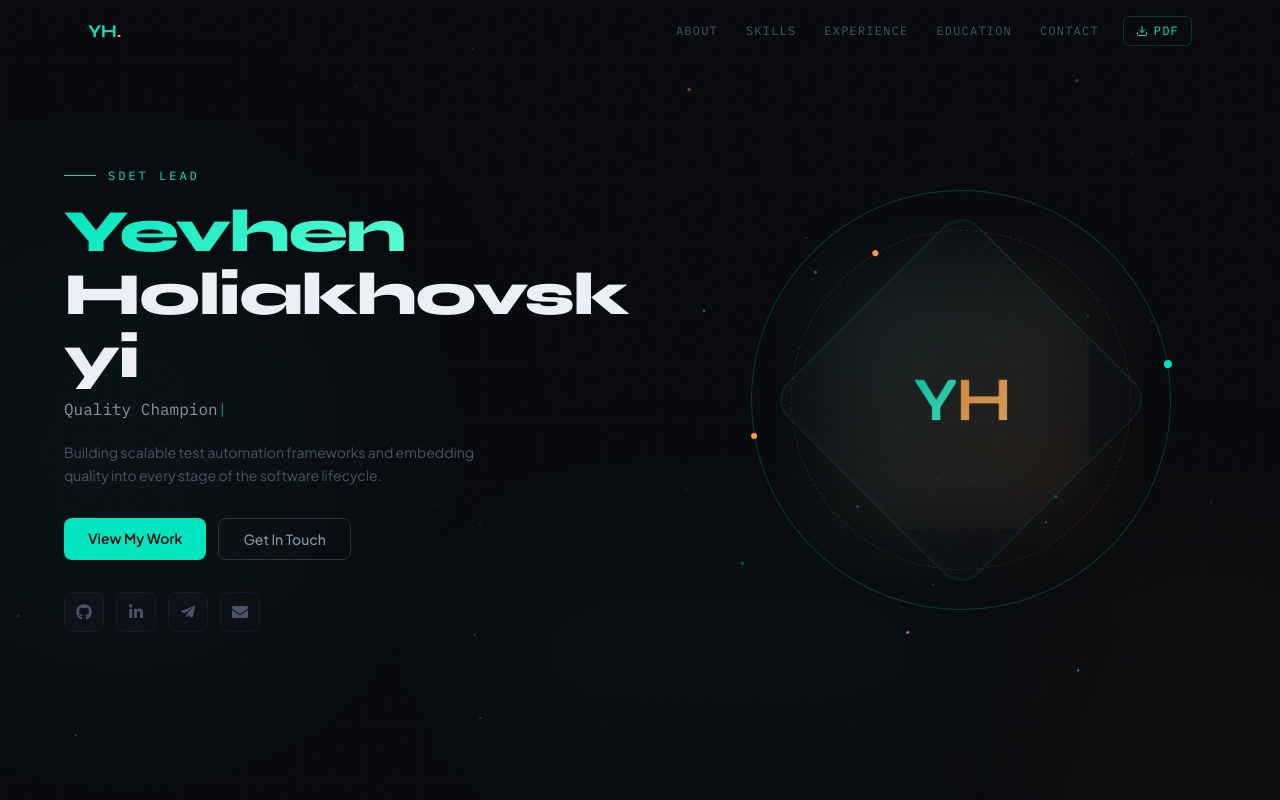
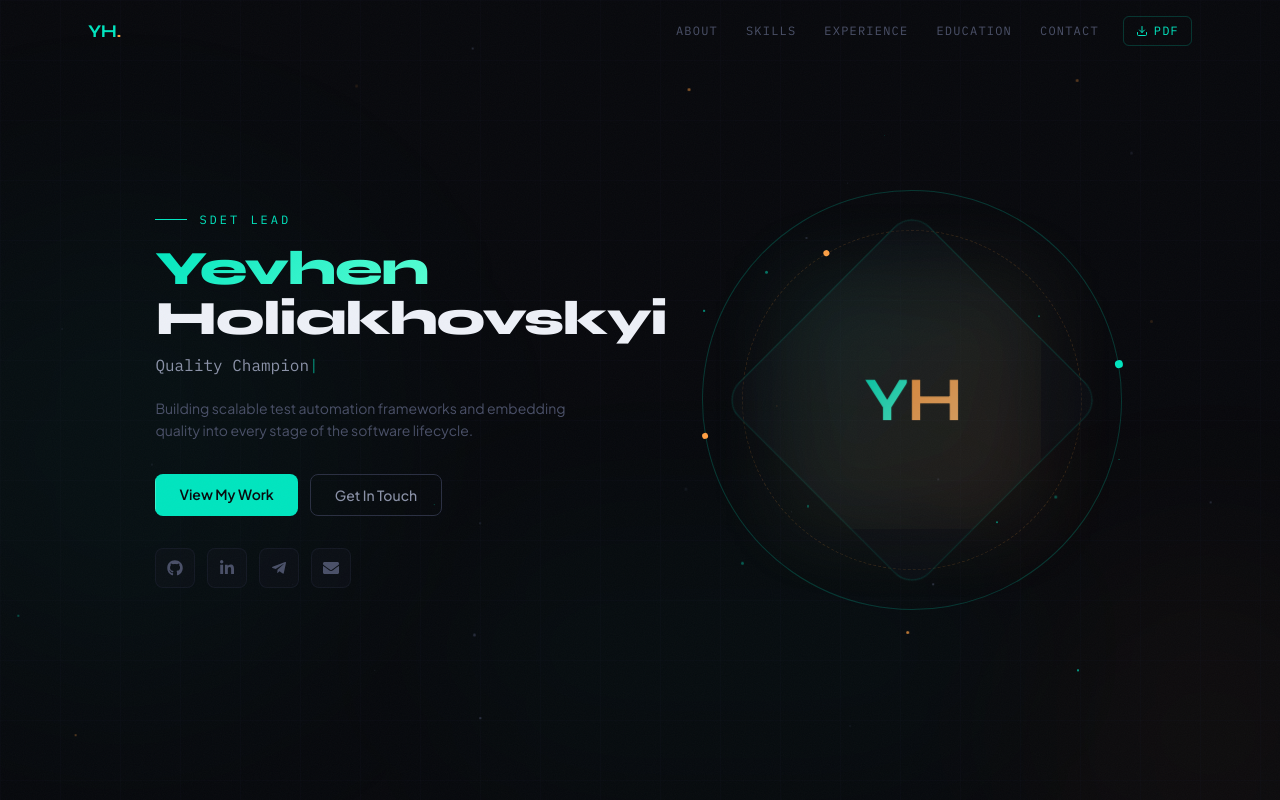
Before and after one commit to yholia/yholia.github.io, a React (Vite) app: page / in a window 1280 px wide. Shown: the top 800 px of the page. Built offline with nearby package versions, Linux system fonts and the light colour scheme.

Commit message:
Adjust Hero section font sizes for improved responsiveness across breakpoints

```diff
--- a/src/components/sections/Hero.tsx
+++ b/src/components/sections/Hero.tsx
@@ -113,7 +113,7 @@ export default function Hero({ personal }: HeroProps) {
             initial={{ opacity: 0, y: 30 }}
             animate={{ opacity: 1, y: 0 }}
             transition={{ duration: 0.7, delay: 0.15 }}
-            className="mb-2 break-words font-display text-3xl font-extrabold leading-[1.05] tracking-tight sm:text-4xl md:text-5xl lg:text-6xl"
+            className="mb-2 break-words font-display text-3xl font-extrabold leading-[1.05] tracking-tight sm:text-3xl md:text-4xl lg:text-5xl"
           >
             <span className="text-gradient-teal">
               {personal.name.split(" ")[0]}
```
